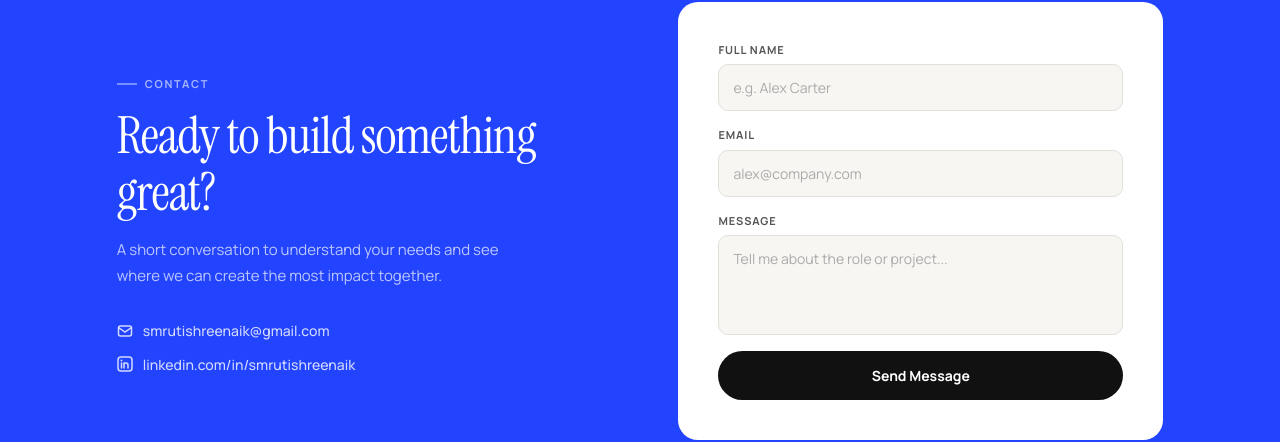
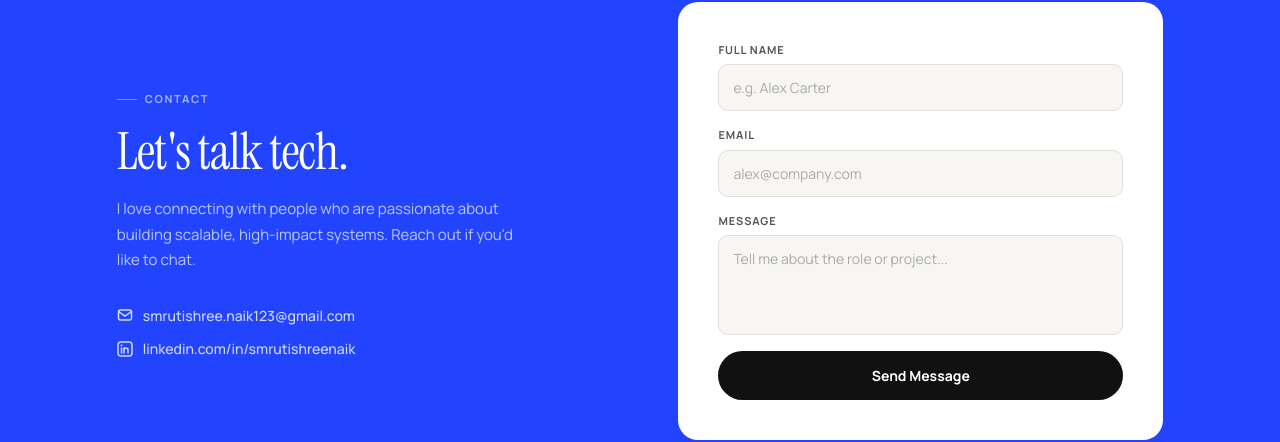
Before and after one commit to smrutishreenaik/PortfolioAG, a React (Vite) app: page / in a window 1280 px wide. Shown: the part 6205-6647 px from the top of the page. Built offline with nearby package versions, Linux system fonts and the light colour scheme; no server answers; the database is empty.

Commit message:
updated contact section

```diff
--- a/src/components/sections/Contact.tsx
+++ b/src/components/sections/Contact.tsx
@@ -24,7 +24,7 @@ const LinkedInIcon = () => (
 
 type SubmitState = "idle" | "sending" | "sent" | "error";
 
-const contactEmail = "smrutishreenaik@gmail.com";
+const contactEmail = "smrutishree.naik123@gmail.com";
 const emailJsServiceId = import.meta.env.VITE_EMAILJS_SERVICE_ID;
 const emailJsTemplateId = import.meta.env.VITE_EMAILJS_TEMPLATE_ID;
 const emailJsPublicKey = import.meta.env.VITE_EMAILJS_PUBLIC_KEY;
@@ -103,16 +103,17 @@ const Contact: React.FC = () => {
       <div className={styles.contactWrap}>
         <div>
           <div className={styles.contactEyebrow}>Contact</div>
-          <div className={styles.contactTitle}>Ready to build something great?</div>
+          <div className={styles.contactTitle}>Let&apos;s talk tech.</div>
           <div className={styles.contactSub}>
-            A short conversation to understand your needs and see where we can create the most impact together.
+            I love connecting with people who are passionate about building
+            scalable, high-impact systems. Reach out if you&apos;d like to chat.
           </div>
           <div className={styles.contactInfo}>
             <a href={`mailto:${contactEmail}`}>
               <EmailIcon />
               {contactEmail}
             </a>
-            <a href="https://linkedin.com/in/smrutishreenaik" target="_blank" rel="noreferrer">
+            <a href="https://www.linkedin.com/in/smrutishreenaik/" target="_blank" rel="noreferrer">
               <LinkedInIcon />
               linkedin.com/in/smrutishreenaik
             </a>
```
